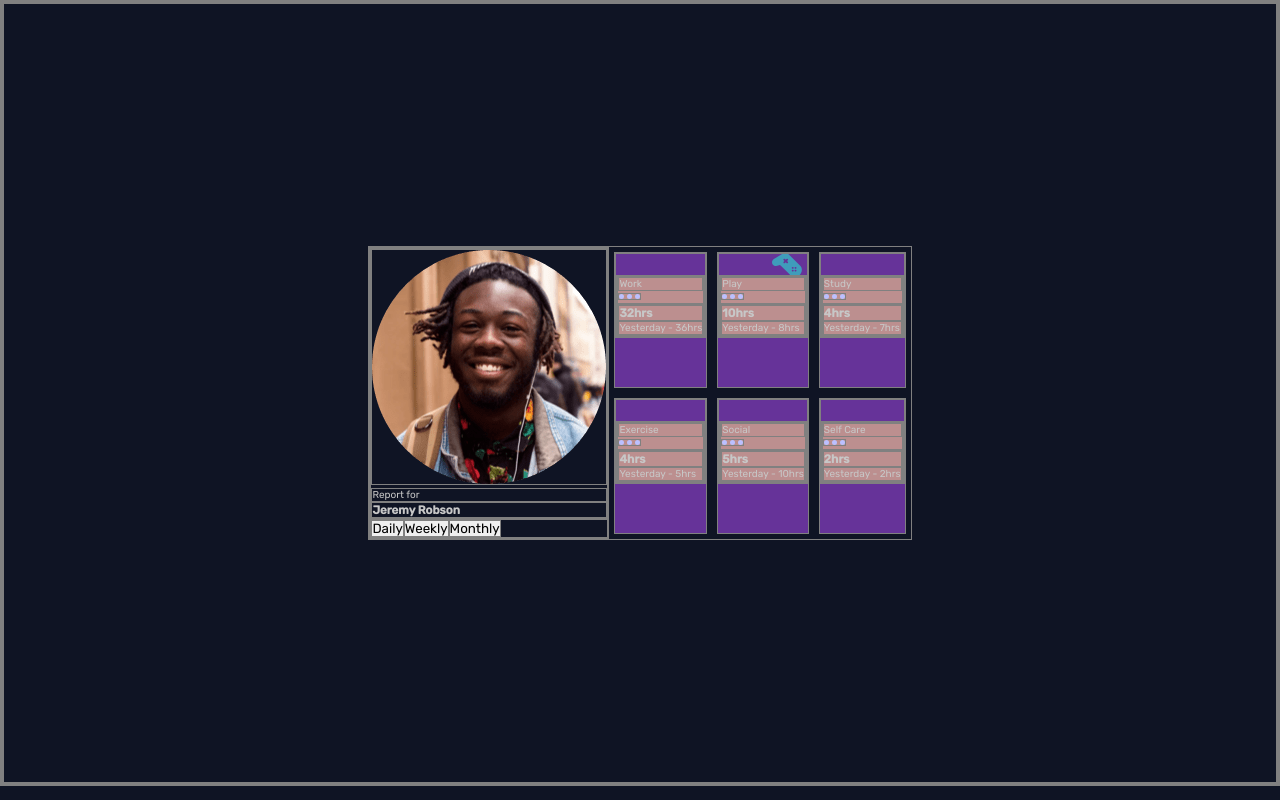
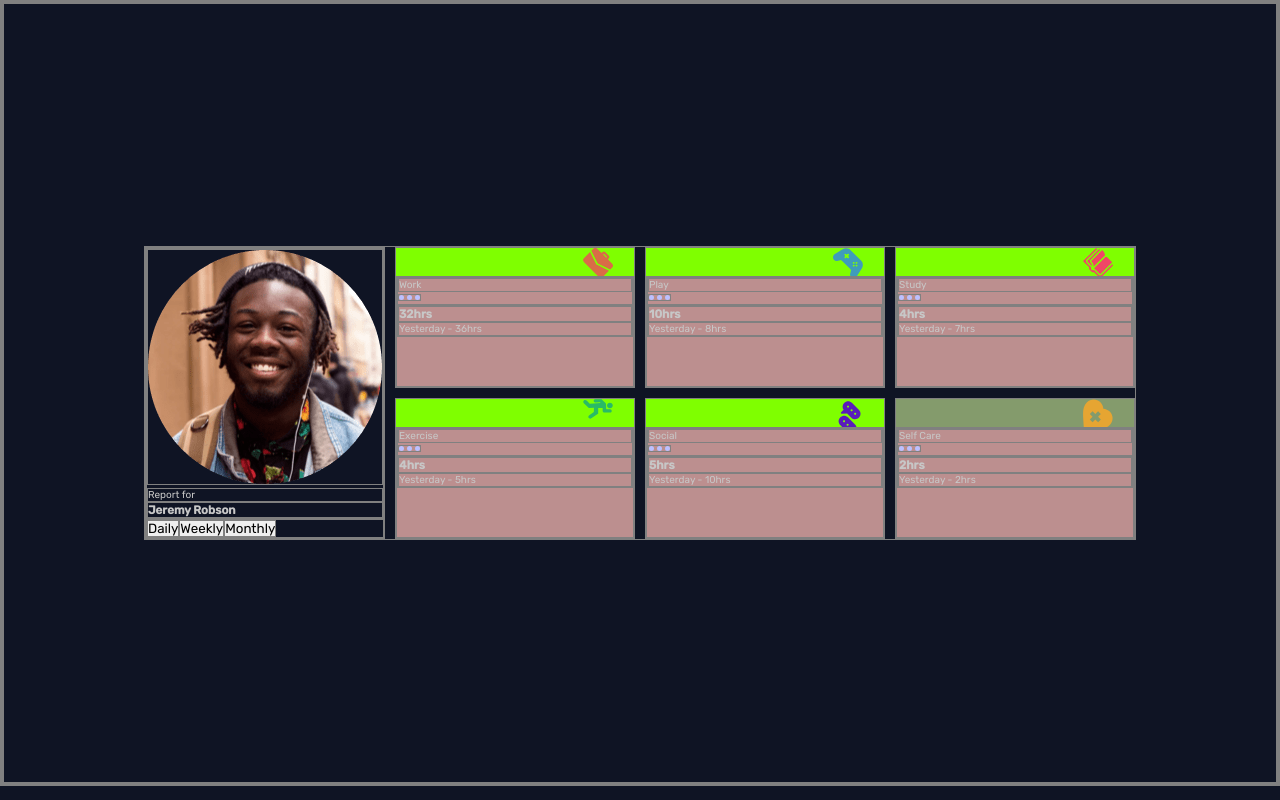
Before and after one commit to xvferdy/fem-time-tracking-dashboard, a React (Create React App) app: page / in a window 1280 px wide. Built offline with nearby package versions, Linux system fonts and the light colour scheme.

Commit message:
Basic layout

```diff
--- a/src/components/Card.js
+++ b/src/components/Card.js
@@ -2,9 +2,7 @@ import React, { useEffect, useState, useContext } from "react";
 
 import { PeriodContext } from "../context/Period.context";
 
-// images
 import ellipsis from "../assets/images/icon-ellipsis.svg";
-import work from "../assets/images/icon-work.svg";
 
 function Card({ title, timeframes }) {
 	const period = useContext(PeriodContext);
@@ -19,8 +17,7 @@ function Card({ title, timeframes }) {
 	}, [period, timeframes]);
 
 	return (
-		<div className={`card card--${title.toLowerCase()}`}>
-			<div className="card-sleeve">
+		<div className={`card card--${title.toLowerCase().split(" ").join("-")}`}>
 			<div className="card__content">
 				<div className="card__content-title">
 					<p>{title}</p>
@@ -32,7 +29,6 @@ function Card({ title, timeframes }) {
 				</div>
 			</div>
 		</div>
-		</div>
 	);
 }
 
--- a/src/stylesheets/css/main.css
+++ b/src/stylesheets/css/main.css
@@ -37,46 +37,81 @@ div {
 
 .dashboard {
   display: grid;
-  grid-template-areas: "profile work play study" "profile exercise social self-card ";
+  grid-auto-columns: 1fr;
+  gap: 10px;
+  grid-template-areas: "profile work play study" "profile exercise social self-care";
 }
 .dashboard .profile {
   grid-area: profile;
 }
-.dashboard .work {
+.dashboard .card--work {
   grid-area: work;
 }
-.dashboard .play {
+.dashboard .card--play {
   grid-area: play;
 }
-.dashboard .study {
+.dashboard .card--study {
   grid-area: study;
 }
-.dashboard .exercise {
+.dashboard .card--exercise {
   grid-area: exercise;
 }
-.dashboard .social {
+.dashboard .card--social {
   grid-area: social;
 }
-.dashboard .self-card {
-  grid-area: self-card;
+.dashboard .card--self-care {
+  grid-area: self-care;
+}
+@media only screen and (max-width: 600px) {
+  .dashboard {
+    grid-template-areas: "profile work play" "profile study exercise" "social self-care null";
+  }
+  .dashboard .profile {
+    background-color: #912929;
+  }
+}
+
+.card--self-care, .card--social, .card--exercise, .card--study, .card--play, .card--work {
+  background-repeat: no-repeat;
+  background-position: 90% 0;
+  background-size: 30px;
 }
 
 .card {
-  background-color: rebeccapurple;
-  margin: 5px;
+  position: relative;
   overflow: hidden;
 }
 .card__content {
   margin-top: 21px;
   background-color: rosybrown;
-  height: 100%;
+  height: 80%;
+  width: 100%;
+  position: absolute;
+  bottom: 0;
+}
+.card--work {
+  background-image: url("../../assets/images/icon-work.svg");
+  background-color: chartreuse;
 }
 .card--play {
   background-image: url("../../assets/images/icon-play.svg");
-  position: relative;
-  background-repeat: no-repeat;
-  background-position: 90% 0;
-  background-size: 30px;
+  background-color: chartreuse;
+}
+.card--study {
+  background-image: url("../../assets/images/icon-study.svg");
+  background-color: chartreuse;
+}
+.card--exercise {
+  background-image: url("../../assets/images/icon-exercise.svg");
+  background-color: chartreuse;
+}
+.card--social {
+  background-image: url("../../assets/images/icon-social.svg");
+  background-color: chartreuse;
+}
+.card--self-care {
+  background-image: url("../../assets/images/icon-self-care.svg");
+  background-color: #849b6c;
 }
 
 /*# sourceMappingURL=main.css.map */
--- a/src/stylesheets/scss/components/_card.scss
+++ b/src/stylesheets/scss/components/_card.scss
@@ -1,26 +1,54 @@
 @use "../helpers/" as *;
 
+%card-sleeve {
+	// position: relative;
+	background-repeat: no-repeat;
+	background-position: 90% 0;
+	background-size: 30px;
+}
+
 .card {
-	background-color: rebeccapurple;
 	// border-radius: 1.5rem;
-	margin: 5px;
+	position: relative;
 	overflow: hidden;
-	// &-sleeve {
-	// 	border: 2px solid red;
-	// 	height: 100%;
-	// 	margin-top: 21px;
-	// }
+
 	&__content {
 		margin-top: 21px;
 		background-color: rosybrown;
-		height: 100%;
+		height: 80%;
+		width: 100%;
+		position: absolute;
+		bottom: 0;
+	}
+
+	&--work {
+		background-image: url("../../assets/images/icon-work.svg");
+		background-color: chartreuse;
+		@extend %card-sleeve;
 	}
 	&--play {
 		background-image: url("../../assets/images/icon-play.svg");
-
-		position: relative;
-		background-repeat: no-repeat;
-		background-position: 90% 0;
-		background-size: 30px;
+		background-color: chartreuse;
+		@extend %card-sleeve;
+	}
+	&--study {
+		background-image: url("../../assets/images/icon-study.svg");
+		background-color: chartreuse;
+		@extend %card-sleeve;
+	}
+	&--exercise {
+		background-image: url("../../assets/images/icon-exercise.svg");
+		background-color: chartreuse;
+		@extend %card-sleeve;
+	}
+	&--social {
+		background-image: url("../../assets/images/icon-social.svg");
+		background-color: chartreuse;
+		@extend %card-sleeve;
+	}
+	&--self-care {
+		background-image: url("../../assets/images/icon-self-care.svg");
+		background-color: rgb(132, 155, 108);
+		@extend %card-sleeve;
 	}
 }
--- a/src/stylesheets/scss/components/_dashboard.scss
+++ b/src/stylesheets/scss/components/_dashboard.scss
@@ -1,27 +1,42 @@
+@use "../helpers/" as *;
+
 .dashboard {
 	display: grid;
+	grid-auto-columns: 1fr;
+	gap: 10px;
 	grid-template-areas:
 		"profile work play study"
-		"profile exercise social self-card ";
+		"profile exercise social self-care";
 	.profile {
 		grid-area: profile;
 	}
-	.work {
+	.card--work {
 		grid-area: work;
 	}
-	.play {
+	.card--play {
 		grid-area: play;
 	}
-	.study {
+	.card--study {
 		grid-area: study;
 	}
-	.exercise {
+	.card--exercise {
 		grid-area: exercise;
 	}
-	.social {
+	.card--social {
 		grid-area: social;
 	}
-	.self-card {
-		grid-area: self-card;
+	.card--self-care {
+		grid-area: self-care;
+	}
+
+	@include display(phone) {
+		grid-template-areas:
+			"profile work play"
+			"profile study exercise"
+			"social self-care null";
+
+		.profile {
+			background-color: rgb(145, 41, 41);
+		}
 	}
 }
```
Also changed, not shown: 2 other files (tests, documents, lock files or other folders). Lines whose indentation alone changed are shown as unchanged.
